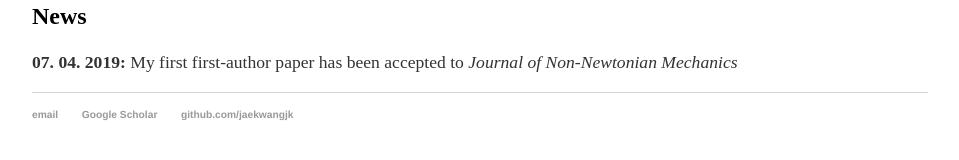
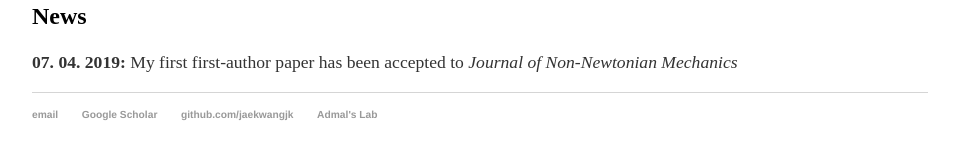
Before and after one commit to jaekwangjk/jaekwangjk.github.io, a Jekyll site: the page built from index.html, in a window 1280 px wide. Shown: the part 598-758 px from the top of the page, without its empty margins (160-1119 px from the left). Built offline with Jekyll 4.4.1, drawn with Linux system fonts in a browser that asks for light colours.

Commit message:
change footer

```diff
--- a/_layouts/default.html
+++ b/_layouts/default.html
@@ -11,11 +11,11 @@
 	        		<li><a href="/">Home</a></li>
 		        	<li><a href="/about.html">About</a></li>
 	        		<li><a href="/cv">CV</a></li>
-				<li><a href="/research">Research</a></li>
-	        		<li><a href="/blog">Blog</a></li>
+					<li><a href="/research">Research</a></li>
+	        		<li><a href="/blog">Blog </a></li>
 	    		</ul>
 			</nav>
-			<div class="container">
+		<div class="container">
 
 			{{ content }}
 
@@ -23,9 +23,10 @@
 			<footer>
 	    		<ul>
 	        		<li><a href="mailto:jaekwangjk@gmail.com">email</a></li>
-				<li><a href="https://scholar.google.com.au/citations?user=cUC6V7kAAAAJ&hl=en">
+					<li><a href="https://scholar.google.com.au/citations?user=cUC6V7kAAAAJ&hl=en">
 					Google Scholar</a></li>
 	        		<li><a href="https://github.com/jaekwangjk">github.com/jaekwangjk</a></li>
+					<li><a href="https://publish.illinois.edu/admal/">Admal's Lab</a></li>
 				</ul>
 			</footer>
 		</body>
```
